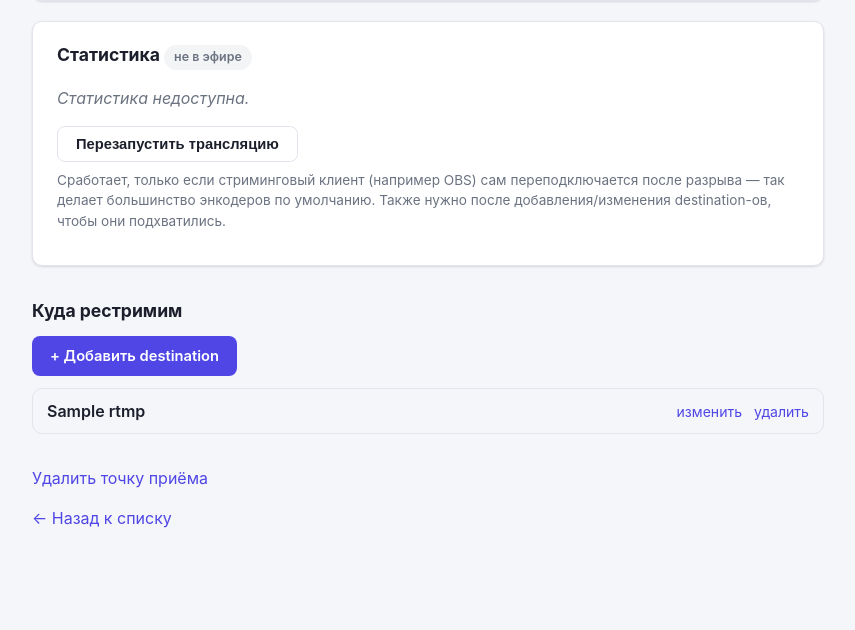
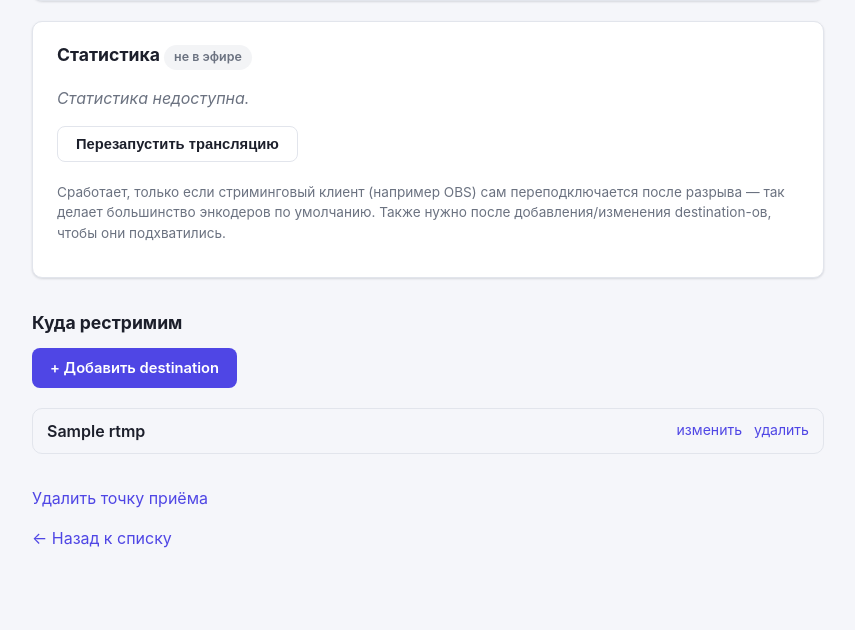
Before and after one commit to damodara/RestreamByDDas, a Django app: page /crud/streams/1/ in a window 1280 px wide. Shown: the part 271-901 px from the top of the page, without its empty margins (212-1067 px from the left). Before the commit the page ends 799 px from the top, so only its background shows below. Run offline with Django 5.2, Linux system fonts and the light colour scheme; a user stored in the database is signed in; tables that the repository leaves empty hold one stand-in row (values such as "Sample post").

Commit message:
Поправить позиционирование: отступ кнопки и перенос длинных названий
Между кнопками «Создать точку приёма»/«Добавить destination» и списком
под ними не было отступа вообще — кнопка визуально прилипала к первой
карточке (.actions-row не задавал margin-bottom). Добавил 20px, симметрично
отступу сверху.

В списке дестинаций при длинном названии соцсети кнопки «изменить/удалить»
из-за align-items: center наезжали на середину переносящегося текста.
Теперь блок с действиями аккуратно уходит на отдельную строку под текстом,
если он не помещается, а короткие названия остаются в одну строку.

Co-Authored-By: Claude Sonnet 5 <noreply@anthropic.com>
Claude-Session: https://claude.ai/code/session_015pMCAXGe9vixPNZeJjZGKo

```diff
--- a/crud/static/crud/style.css
+++ b/crud/static/crud/style.css
@@ -273,8 +273,10 @@ code {
 
 .destination-list li {
 	display: flex;
-	align-items: center;
+	flex-wrap: wrap;
+	align-items: flex-start;
 	justify-content: space-between;
+	gap: 4px 16px;
 	border: 1px solid var(--border);
 	border-radius: var(--radius);
 	padding: 10px 14px;
@@ -283,12 +285,16 @@ code {
 
 .destination-list .name {
 	font-weight: 600;
+	min-width: 0;
+	word-break: break-word;
 }
 
 .destination-list .actions {
 	display: flex;
+	flex: 0 0 auto;
 	gap: 12px;
 	font-size: 0.88rem;
+	white-space: nowrap;
 }
 
 .actions-row {
@@ -297,6 +303,7 @@ code {
 	gap: 16px;
 	flex-wrap: wrap;
 	margin-top: 8px;
+	margin-bottom: 20px;
 }
 
 form p {
```
